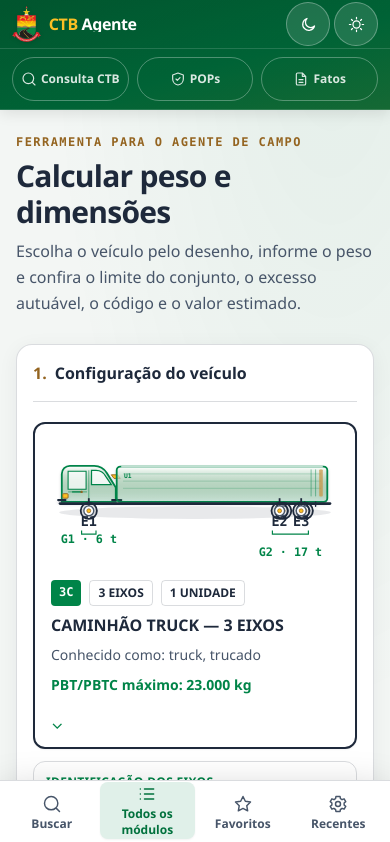
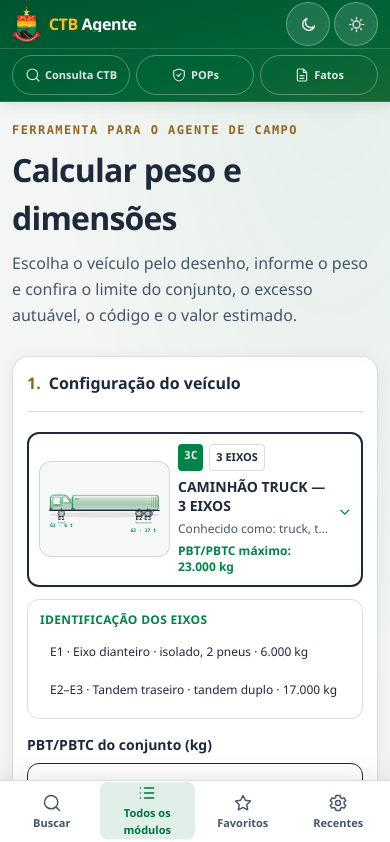
Before and after one commit to nenzinhu/ctb-agente, a Next.js app: page /pesos-dimensoes in a window 390 px wide. Shown: the top 842 px of the page. Built offline with nearby package versions, Linux system fonts and the light colour scheme.

Commit message:
melhora UX responsiva e ilustracoes de veiculos

```diff
--- a/app/globals.css
+++ b/app/globals.css
@@ -257,7 +257,7 @@ body::before {
 @layer components {
   /* ---- Page frame (16px gutter on phones) ---- */
   .page {
-    @apply mx-auto w-full max-w-5xl px-4 pb-16 pt-5 sm:px-6 sm:pt-8;
+    @apply mx-auto w-full max-w-5xl px-3 pb-16 pt-4 sm:px-6 sm:pt-8;
   }
   .page-narrow {
     @apply mx-auto w-full max-w-3xl px-4 pb-16 pt-5 sm:px-6 sm:pt-8;
@@ -294,7 +294,7 @@ body::before {
     @apply rounded-card border border-ds-line bg-ds-surface shadow-solid;
   }
   .card-pad {
-    @apply p-4 sm:p-6;
+    @apply p-3.5 sm:p-6;
   }
   /* A subtle divider keeps the heading separate from the content. */
   .card-head {
@@ -356,7 +356,7 @@ body::before {
     @apply pt-1 sm:pt-3;
   }
   .consultation-title {
-    @apply mt-2 text-3xl font-bold tracking-tight text-ds-text sm:text-[2.75rem] sm:leading-tight;
+    @apply mt-2 text-[2rem] font-bold tracking-tight text-ds-text sm:text-[2.75rem] sm:leading-tight;
   }
   .consultation-lead {
     @apply mt-2 max-w-2xl text-base leading-relaxed text-ds-subtle sm:text-lg;
@@ -497,10 +497,10 @@ body::before {
 
   /* ---- Segmented tabs (result views, admin sections) ---- */
   .tabs {
-    @apply inline-flex max-w-full gap-0.5 rounded-lg border border-ds-border bg-ds-surface/95 p-0.5 shadow-sm backdrop-blur-sm;
+    @apply inline-flex max-w-full gap-0.5 rounded-control border border-ds-line bg-ds-surface/95 p-0.5 shadow-sm backdrop-blur-sm;
   }
   .tab {
-    @apply inline-flex min-h-[34px] items-center justify-center gap-1 whitespace-nowrap rounded-md px-2.5 font-mono text-xs font-semibold uppercase tracking-[0.045em] text-ds-subtle transition-all duration-200 hover:bg-ds-muted hover:text-ds-text;
+    @apply inline-flex min-h-[36px] items-center justify-center gap-1 whitespace-nowrap rounded-lg px-2 font-mono text-[11px] font-semibold uppercase tracking-[0.035em] text-ds-subtle transition-all duration-200 hover:bg-ds-muted hover:text-ds-text sm:px-2.5 sm:text-xs;
   }
   .tab-active {
     @apply -translate-y-px bg-ds-primary text-ds-on-solid shadow-sm hover:bg-ds-primary hover:text-ds-on-solid;
@@ -586,7 +586,7 @@ body::before {
     border-bottom: 1px solid var(--ds-header-line);
   }
   .mobile-quick-links {
-    @apply grid grid-cols-3 gap-2 py-2;
+    @apply grid grid-cols-3 gap-1.5 py-1.5;
   }
   .mobile-quick-links .nav-tab {
     @apply justify-center gap-1 px-1;
@@ -611,7 +611,7 @@ body::before {
     display: none;
   }
   .nav-tab {
-    @apply flex min-h-[44px] snap-start items-center gap-2 whitespace-nowrap rounded-full border px-3.5 text-xs font-semibold transition-colors duration-200;
+    @apply flex min-h-[40px] snap-start items-center gap-1.5 whitespace-nowrap rounded-full border px-2.5 text-[11px] font-semibold transition-colors duration-200 sm:min-h-[42px] sm:gap-2 sm:px-3.5 sm:text-xs;
     color: var(--ds-on-header-soft);
     border-color: var(--ds-header-pill-border);
   }
@@ -631,7 +631,7 @@ body::before {
     padding: 0.2rem 0.25rem max(0.2rem, env(safe-area-inset-bottom));
   }
   .mobile-nav-action {
-    @apply relative flex min-h-[46px] min-w-0 flex-col items-center justify-center gap-0.5 rounded-lg px-1 text-xs font-semibold text-ds-subtle transition-all duration-200;
+    @apply relative flex min-h-[46px] min-w-0 flex-col items-center justify-center gap-0.5 rounded-lg px-1 text-[11px] font-semibold text-ds-subtle transition-all duration-200;
   }
   .mobile-nav-action[aria-current='page'] {
     @apply -translate-y-0.5 bg-ds-primary-soft text-ds-primary-strong shadow-sm;
@@ -671,6 +671,12 @@ body::before {
   }
   .mobile-sheet-link small {
     @apply mt-0.5 text-xs text-ds-subtle;
+  }
+
+  /* Vehicle diagrams are information-dense: keep a calm frame around them so
+     the axle labels remain legible without making the selector too tall. */
+  .vehicle-illustration {
+    @apply rounded-control border border-ds-line bg-ds-muted/70 p-1.5;
   }
 }
 
--- a/components/pesos-dimensoes/DesenhoVeiculo.tsx
+++ b/components/pesos-dimensoes/DesenhoVeiculo.tsx
@@ -56,15 +56,16 @@ function limiteCurto(limiteKg: number | null): string {
 function Cabine({ gradiente }: { gradiente: string }) {
   return (
     <g data-elemento="cabine">
-      <path d="M12 70V39c0-5 4-9 9-9h27c6 0 11 3 14 8l10 16v16Z" fill={`url(#${gradiente})`} className="stroke-ds-primary" strokeWidth="2" />
-      <path data-elemento="parabrisa" d="M45 35h5c6 0 9 3 11 7l6 9H45Z" className="fill-ds-surface/80 stroke-ds-primary" strokeWidth="1.4" />
-      <path data-elemento="janela-lateral" d="M19 36h20v20H19Z" className="fill-ds-surface/70 stroke-ds-primary" strokeWidth="1.2" />
+      <path d="M12 70V39c0-5 4-9 9-9h27c6 0 11 3 14 8l10 16v16Z" fill={`url(#${gradiente})`} className="stroke-ds-primary" strokeWidth="2" strokeLinejoin="round" />
+      <path data-elemento="parabrisa" d="M45 35h5c6 0 9 3 11 7l6 9H45Z" className="fill-ds-surface/90 stroke-ds-primary" strokeWidth="1.4" />
+      <path data-elemento="janela-lateral" d="M19 36h20v20H19Z" className="fill-ds-surface/80 stroke-ds-primary" strokeWidth="1.2" />
+      <path d="M21 37h16M47 36l17 14" className="stroke-ds-surface" strokeWidth="1.2" strokeOpacity="0.7" />
       <path data-elemento="porta" d="M19 59h21M42 35v35" className="stroke-ds-primary/60" strokeWidth="1" />
       <path d="M24 59h9" className="stroke-ds-primary" strokeWidth="1.4" strokeLinecap="round" />
       <circle cx="34" cy="59" r="1.3" className="fill-ds-gold-strong" />
       <path data-elemento="retrovisor" d="M67 40h7l3 4h-7Z" className="fill-ds-accent stroke-ds-gold-strong" strokeWidth="1" />
-      <rect x="13" y="61" width="6" height="5" rx="1" className="fill-ds-accent stroke-ds-gold-strong" strokeWidth="1" />
-      <path d="M8 68h8M68 68h10" className="stroke-ds-text" strokeWidth="2.5" strokeLinecap="round" />
+      <rect x="13" y="60" width="6" height="5" rx="1.5" className="fill-ds-accent stroke-ds-gold-strong" strokeWidth="1" />
+      <path d="M10 68h6M70 68h9" className="stroke-ds-text" strokeWidth="2.5" strokeLinecap="round" />
     </g>
   );
 }
@@ -75,7 +76,7 @@ function Bau({ x, largura, gradiente, indice, marcarUnidade = true }: { x: numbe
       <rect x={x} y="31" width={largura} height="39" rx="4" fill={`url(#${gradiente})`} className="stroke-ds-primary" strokeWidth="2" />
       <path data-elemento="nervuras" d={`M${x + 7} 39H${x + largura - 7}M${x + 7} 47H${x + largura - 7}M${x + 7} 55H${x + largura - 7}`} className="stroke-ds-primary/25" strokeWidth="1" />
       <path data-elemento="porta-traseira" d={`M${x + largura - 18} 34v30M${x + largura - 13} 34v30`} className="stroke-ds-primary/50" strokeWidth="1" />
-      <rect x={x + largura - 9} y="34" width="4" height="30" rx="1" className="fill-ds-gold/70" />
+      <rect x={x + largura - 9} y="34" width="4" height="30" rx="1.5" className="fill-ds-gold/70" />
       <path d={`M${x + 5} 31h${Math.max(0, largura - 10)}`} className="stroke-ds-surface" strokeWidth="1.5" strokeOpacity="0.75" />
       <text x={x + 8} y="44" className="fill-ds-primary font-mono font-bold" fontSize="7">U{indice}</text>
       <path data-elemento="apoio" d={`M${x + largura - 25} 70v5m12-5v5`} className="stroke-ds-text" strokeWidth="1.5" strokeLinecap="round" />
@@ -177,9 +178,9 @@ export default function DesenhoVeiculo({ configuracao, compacto = false }: Props
     <svg
       ref={raiz}
       viewBox="0 0 320 136"
-      className={compacto
-        ? 'h-32 w-full max-w-[22rem] shrink-0 sm:h-36 sm:w-64'
-        : 'h-44 w-full max-w-[30rem] sm:h-48'}
+      className={`vehicle-illustration ${compacto
+        ? 'h-32 w-full max-w-[22rem] shrink-0 max-[639px]:h-24 max-[639px]:w-[8.5rem] max-[639px]:max-w-[42%] sm:h-36 sm:w-64'
+        : 'h-44 w-full max-w-[30rem] sm:h-48'}`}
       role="img"
       aria-label={`${configuracao.nome}: ${configuracao.quantidadeEixos} eixos e ${configuracao.unidades} ${configuracao.unidades === 1 ? 'unidade' : 'unidades'}`}
     >
@@ -194,7 +195,7 @@ export default function DesenhoVeiculo({ configuracao, compacto = false }: Props
         </filter>
       </defs>
 
-      <ellipse cx="160" cy="82" rx="151" ry="7" className="fill-ds-text/10" />
+      <ellipse cx="160" cy="84" rx="151" ry="7" className="fill-ds-text/10" />
       <g filter={`url(#${idGradiente}-sombra)`}>
         <CorposVeiculo configuracao={configuracao} gradiente={idGradiente} />
       </g>
--- a/components/pesos-dimensoes/SeletorConfiguracao.tsx
+++ b/components/pesos-dimensoes/SeletorConfiguracao.tsx
@@ -77,18 +77,18 @@ export default function SeletorConfiguracao({ valor, onChange }: Props) {
         aria-haspopup="listbox"
         aria-expanded={aberto}
         onClick={() => setAberto((estado) => !estado)}
-        className="flex min-h-32 w-full flex-col items-stretch gap-4 rounded-control border-2 border-ds-border bg-ds-surface px-4 py-3 text-left shadow-sm transition hover:-translate-y-0.5 hover:border-ds-primary hover:shadow-md focus-visible:outline focus-visible:outline-2 focus-visible:outline-offset-2 focus-visible:outline-ds-primary sm:flex-row sm:items-center"
+        className="flex min-h-28 w-full flex-col items-stretch gap-2 rounded-control border-2 border-ds-border bg-ds-surface px-2.5 py-2.5 text-left shadow-sm transition hover:-translate-y-0.5 hover:border-ds-primary hover:shadow-md focus-visible:outline focus-visible:outline-2 focus-visible:outline-offset-2 focus-visible:outline-ds-primary max-[639px]:flex-row max-[639px]:items-center sm:min-h-32 sm:flex-row sm:items-center sm:gap-4 sm:px-4 sm:py-3"
       >
         <DesenhoVeiculo configuracao={selecionada} compacto />
         <span className="min-w-0 flex-1">
-          <span className="mb-2 flex flex-wrap gap-2">
-            <span className="inline-flex rounded bg-ds-primary px-2 py-1 font-mono text-xs font-bold text-ds-on-solid">{selecionada.codigo}</span>
-            <span className="inline-flex rounded border border-ds-line bg-ds-soft px-2 py-1 text-xs font-bold text-ds-text">{selecionada.quantidadeEixos} EIXOS</span>
-            <span className="inline-flex rounded border border-ds-line bg-ds-soft px-2 py-1 text-xs font-bold text-ds-text">{selecionada.unidades} {selecionada.unidades === 1 ? 'UNIDADE' : 'UNIDADES'}</span>
+          <span className="mb-1.5 flex flex-wrap gap-1.5 sm:mb-2 sm:gap-2">
+            <span className="inline-flex rounded bg-ds-primary px-1.5 py-1 font-mono text-[11px] font-bold text-ds-on-solid sm:px-2 sm:text-xs">{selecionada.codigo}</span>
+            <span className="inline-flex rounded border border-ds-line bg-ds-soft px-1.5 py-1 text-[11px] font-bold text-ds-text sm:px-2 sm:text-xs">{selecionada.quantidadeEixos} EIXOS</span>
+            <span className="hidden rounded border border-ds-line bg-ds-soft px-2 py-1 text-xs font-bold text-ds-text sm:inline-flex">{selecionada.unidades} {selecionada.unidades === 1 ? 'UNIDADE' : 'UNIDADES'}</span>
           </span>
-          <strong className="block text-base font-extrabold uppercase leading-snug text-ds-text">{selecionada.nome}</strong>
-          <small className="mt-2 block text-sm leading-relaxed text-ds-subtle">Conhecido como: {selecionada.apelidos.join(', ')}</small>
-          <small className="mt-2 block text-sm font-bold text-ds-primary">{pbtMaximo(selecionada.limiteTotalKg)}</small>
+          <strong className="block text-sm font-extrabold uppercase leading-snug text-ds-text sm:text-base">{selecionada.nome}</strong>
+          <small className="mt-1 block truncate text-xs leading-relaxed text-ds-subtle sm:mt-2 sm:text-sm">Conhecido como: {selecionada.apelidos.join(', ')}</small>
+          <small className="mt-1 block text-xs font-bold text-ds-primary sm:mt-2 sm:text-sm">{pbtMaximo(selecionada.limiteTotalKg)}</small>
         </span>
         <span aria-hidden="true" className={`text-ds-primary transition ${aberto ? 'rotate-180' : ''}`}>⌄</span>
       </button>
@@ -110,18 +110,18 @@ export default function SeletorConfiguracao({ valor, onChange }: Props) {
                 onChange(configuracao.id);
                 fechar();
               }}
-              className="mb-2 flex min-h-32 w-full flex-col items-stretch gap-4 rounded-control border border-ds-line px-3 py-3 text-left shadow-sm transition last:mb-0 hover:-translate-y-0.5 hover:border-ds-primary hover:bg-ds-soft hover:shadow-md focus-visible:border-ds-primary focus-visible:bg-ds-soft focus-visible:outline-none aria-selected:border-ds-accent aria-selected:bg-ds-accent/10 sm:flex-row sm:items-center"
+              className="mb-2 flex min-h-28 w-full flex-col items-stretch gap-2 rounded-control border border-ds-line px-2.5 py-2.5 text-left shadow-sm transition last:mb-0 hover:-translate-y-0.5 hover:border-ds-primary hover:bg-ds-soft hover:shadow-md focus-visible:border-ds-primary focus-visible:bg-ds-soft focus-visible:outline-none aria-selected:border-ds-accent aria-selected:bg-ds-accent/10 max-[639px]:flex-row max-[639px]:items-center sm:min-h-32 sm:flex-row sm:items-center sm:gap-4 sm:px-3 sm:py-3"
             >
               <DesenhoVeiculo configuracao={configuracao} compacto />
               <span className="min-w-0 flex-1">
-                <span className="mb-2 flex flex-wrap gap-2">
-                  <span className="rounded bg-ds-primary px-2 py-1 font-mono text-xs font-bold text-ds-on-solid">{configuracao.codigo}</span>
-                  <span className="rounded border border-ds-line bg-ds-surface px-2 py-1 text-xs font-bold">{configuracao.quantidadeEixos} EIXOS</span>
-                  <span className="rounded border border-ds-line bg-ds-surface px-2 py-1 text-xs font-bold">{configuracao.unidades} {configuracao.unidades === 1 ? 'UNIDADE' : 'UNIDADES'}</span>
+                <span className="mb-1.5 flex flex-wrap gap-1.5 sm:mb-2 sm:gap-2">
+                  <span className="rounded bg-ds-primary px-1.5 py-1 font-mono text-[11px] font-bold text-ds-on-solid sm:px-2 sm:text-xs">{configuracao.codigo}</span>
+                  <span className="rounded border border-ds-line bg-ds-surface px-1.5 py-1 text-[11px] font-bold sm:px-2 sm:text-xs">{configuracao.quantidadeEixos} EIXOS</span>
+                  <span className="hidden rounded border border-ds-line bg-ds-surface px-2 py-1 text-xs font-bold sm:inline">{configuracao.unidades} {configuracao.unidades === 1 ? 'UNIDADE' : 'UNIDADES'}</span>
                 </span>
-                <strong className="block text-base font-extrabold uppercase leading-snug text-ds-text">{configuracao.nome}</strong>
-                <small className="mt-1 block text-sm leading-relaxed text-ds-subtle">{configuracao.apelidos.join(', ')}</small>
-                <small className="mt-2 block text-sm font-bold text-ds-primary">{pbtMaximo(configuracao.limiteTotalKg)}</small>
+                <strong className="block text-sm font-extrabold uppercase leading-snug text-ds-text sm:text-base">{configuracao.nome}</strong>
+                <small className="mt-1 block truncate text-xs leading-relaxed text-ds-subtle sm:text-sm">{configuracao.apelidos.join(', ')}</small>
+                <small className="mt-1 block text-xs font-bold text-ds-primary sm:mt-2 sm:text-sm">{pbtMaximo(configuracao.limiteTotalKg)}</small>
               </span>
             </button>
           ))}
```
